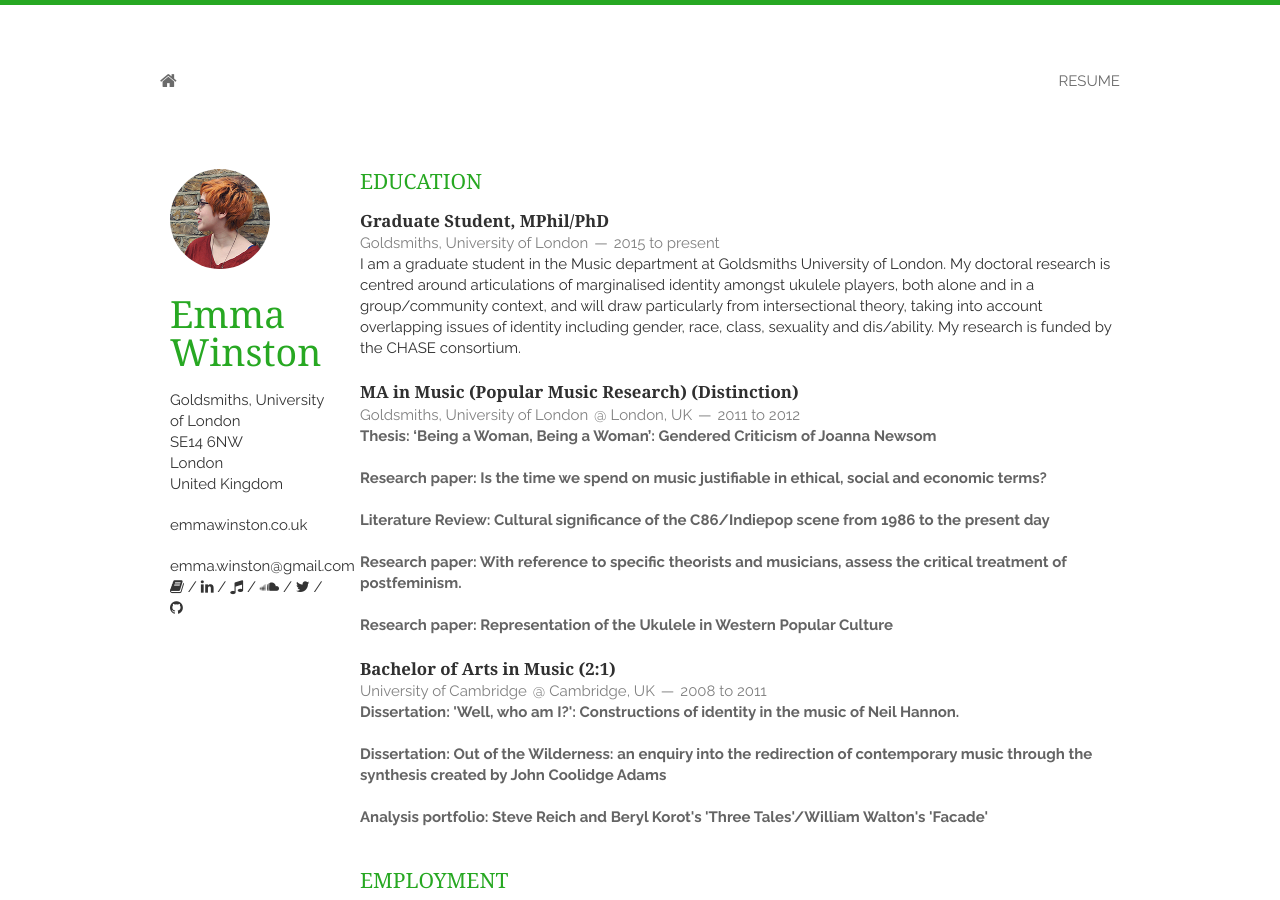
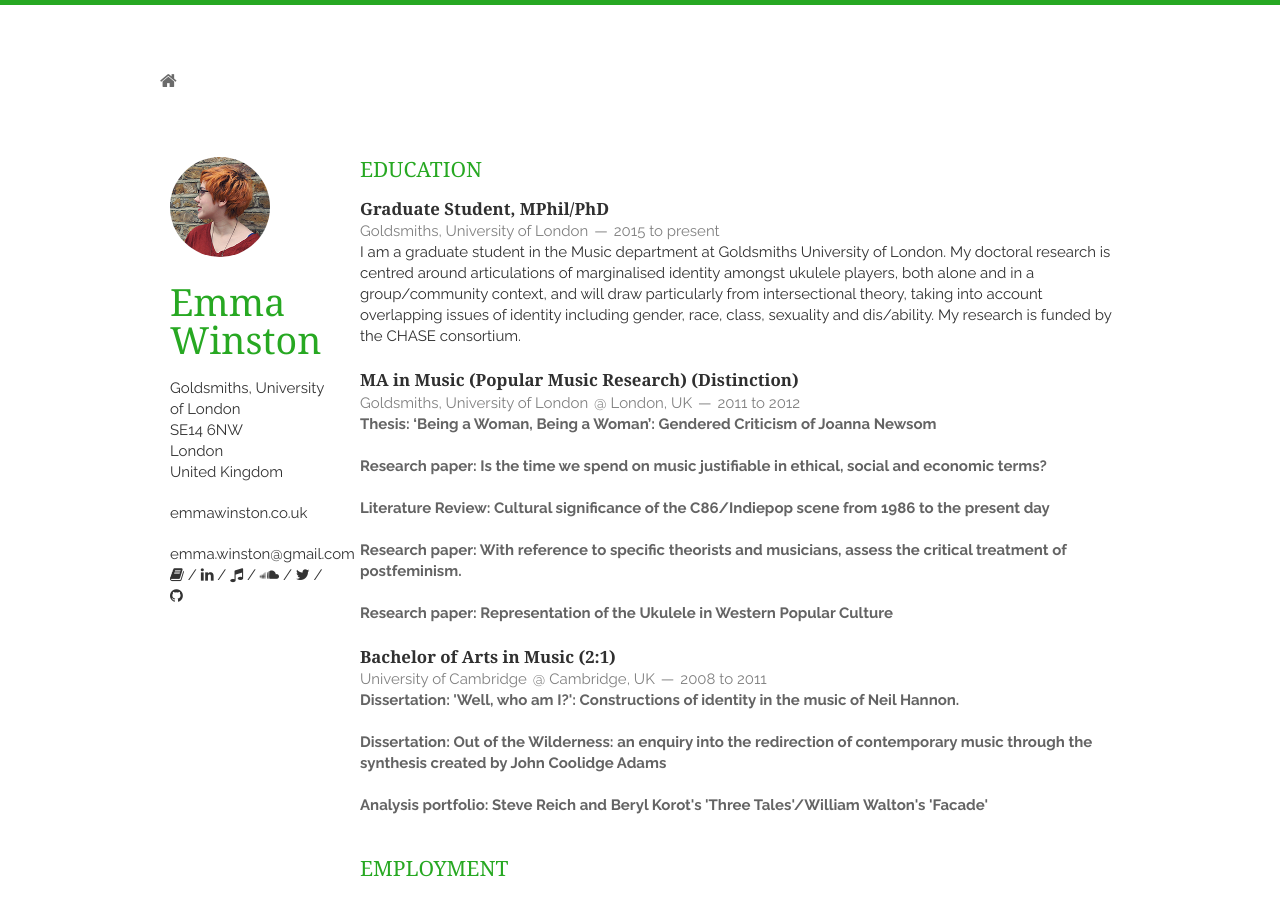
Before and after one commit to emmawinston/cv, a Jekyll site: the page built from index.html, in a window 1280 px wide and 900 px high. Built offline with Jekyll 4.4.1, drawn with Linux system fonts in a browser that asks for light colours; nearby versions of some CDN libraries; Markdown is read by kramdown in place of the engine named in the settings; the list of posts is cut into pages by our own code.

Commit message:
removed resume from cv

```diff
--- a/_includes/header.html
+++ b/_includes/header.html
@@ -6,7 +6,6 @@
     <div id="navbar">
       <ul class="nav navbar-nav navbar-right">
         <!--li><a href="{{ site.baseurl }}projects.html">WORK</a></li-->
-        <li><a href="http://emmawinston.co.uk/cv">RESUME</a></li>
       </ul>
     </div>
   </div>
```
